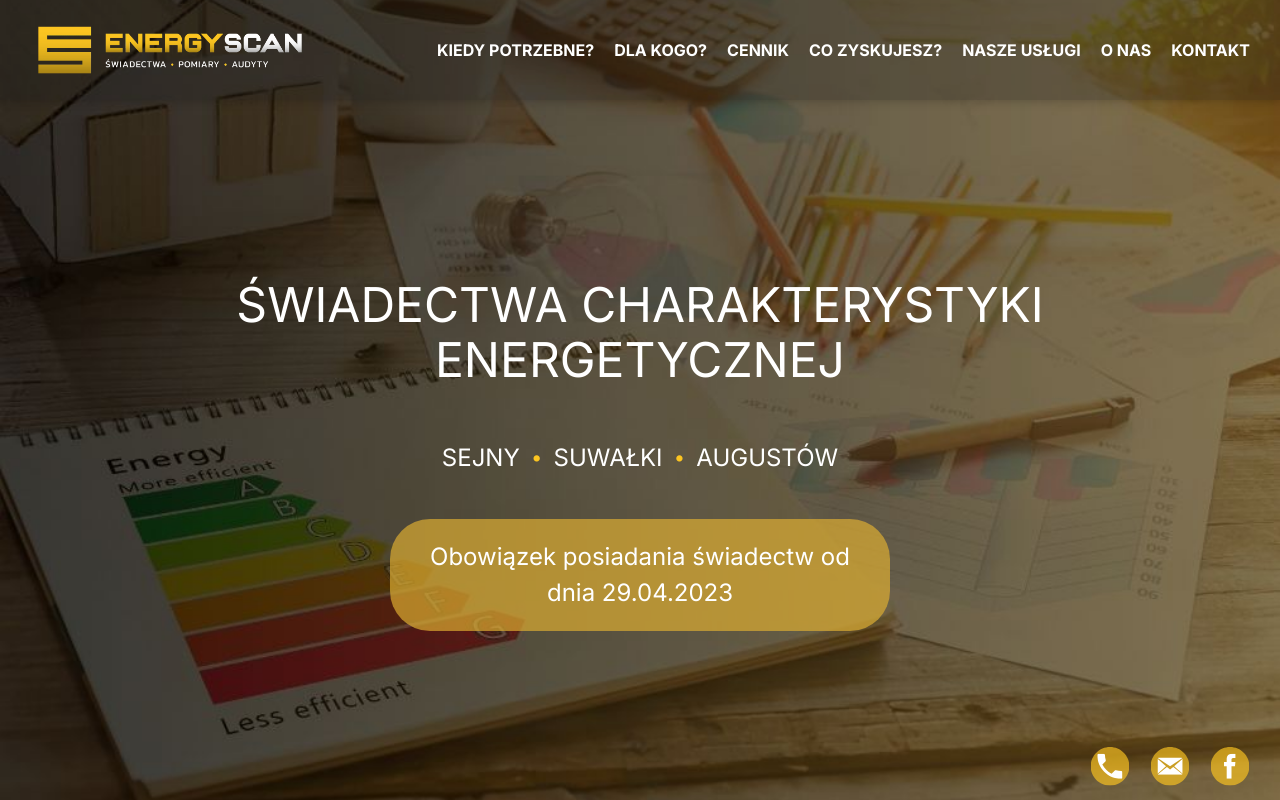
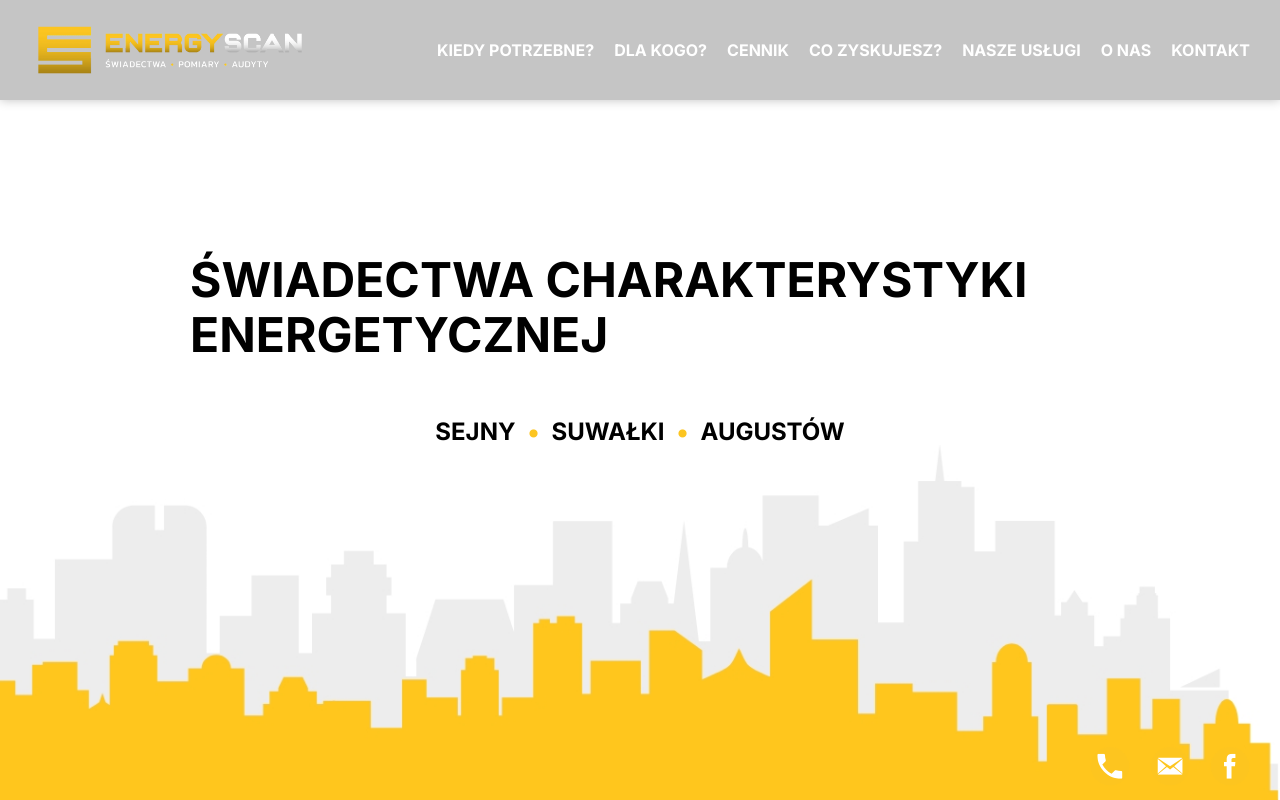
Before and after one commit to JustynaKow/Energyscan.pl, a React (Create React App) app: page / in a window 1280 px wide. Shown: the top 800 px of the page. Built offline with nearby package versions, Linux system fonts and the light colour scheme.

Commit message:
changing styles and background in Header

```diff
--- a/src/components/Header/index.js
+++ b/src/components/Header/index.js
@@ -1,4 +1,4 @@
-import { Wrapper, Heading, Paragraph, Subheading, Dot } from "./styled";
+import { Wrapper, Heading, Subheading, Dot } from "./styled";
 
 const Header = () => (
     <Wrapper>
@@ -12,9 +12,6 @@ const Header = () => (
             <Dot>·</Dot>
             Augustów
         </Subheading>
-        <Paragraph>
-            Obowiązek posiadania świadectw od dnia 29.04.2023
-        </Paragraph>
     </Wrapper>
 );
 
--- a/src/components/Header/styled.js
+++ b/src/components/Header/styled.js
@@ -1,30 +1,24 @@
 import styled from "styled-components";
-import background from "../../images/tlo.jpg";
+import background from "../../images/background.jpg";
 
 export const Wrapper = styled.header`
     background: center / cover no-repeat url("${background}");
-    color: ${({ theme }) => theme.color.white};
+    background-attachment: fixed;
     width: 100%;
     height: 100vh;
-    position: fixed;
-    top: 0;
-    left: 0;
-    z-index: 1;
-    text-align: center;
     display: flex;
     flex-direction: column;
-    justify-content: center;
+    justify-content: flex-start;
     align-items: center;
     padding: 120px 10px 20px;
 
     @media (max-width: ${({ theme }) => theme.breakpoint.mobileMax}px) {
-        height: 100%;
+        background-attachment: scroll;
     }
 `;
 
 export const Heading = styled.h1`
     font-size: 3rem;
-    font-weight: normal;
     text-transform: uppercase;
     max-width: 900px;
 
@@ -35,7 +29,6 @@ export const Heading = styled.h1`
 
 export const Subheading = styled.h2`
     margin: 10px;
-    font-weight: normal;
     text-transform: uppercase;
     display: flex;
     flex-wrap: wrap;
@@ -48,13 +41,3 @@ export const Dot = styled.span`
     font-size: 3rem;
     margin: 0 10px;
 `;
-
-export const Paragraph = styled.p`
-    background: rgb(226 177 50 / 67%);
-    border-radius: 40px;
-    max-width: 500px;
-    padding: 20px;
-    text-align: center;
-    font-size: 1.5rem;
-    line-height: 1.5;
-`;
```
Also changed, not shown: src/images/background.jpg (added), src/images/tlo.jpg (deleted).
